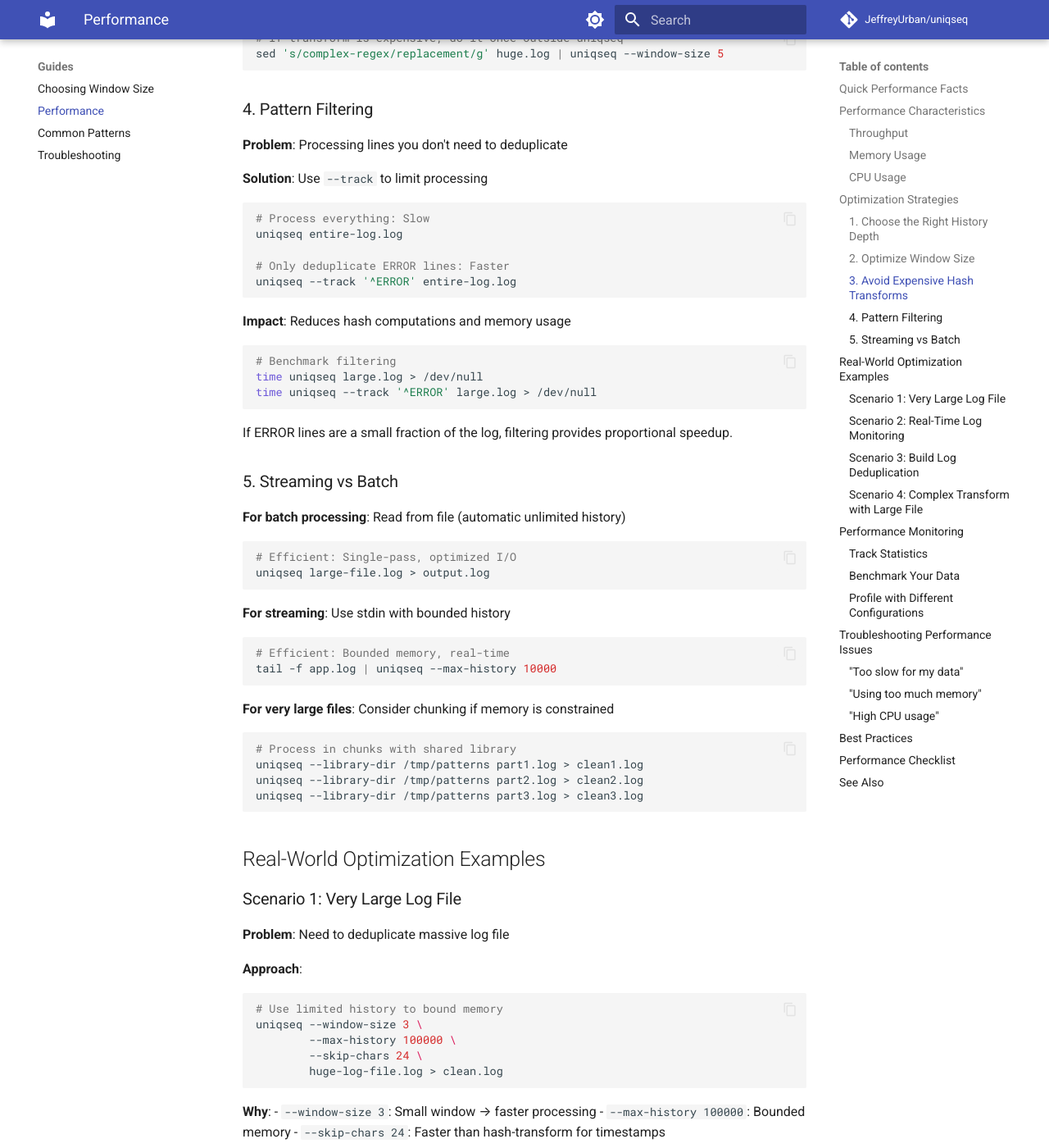
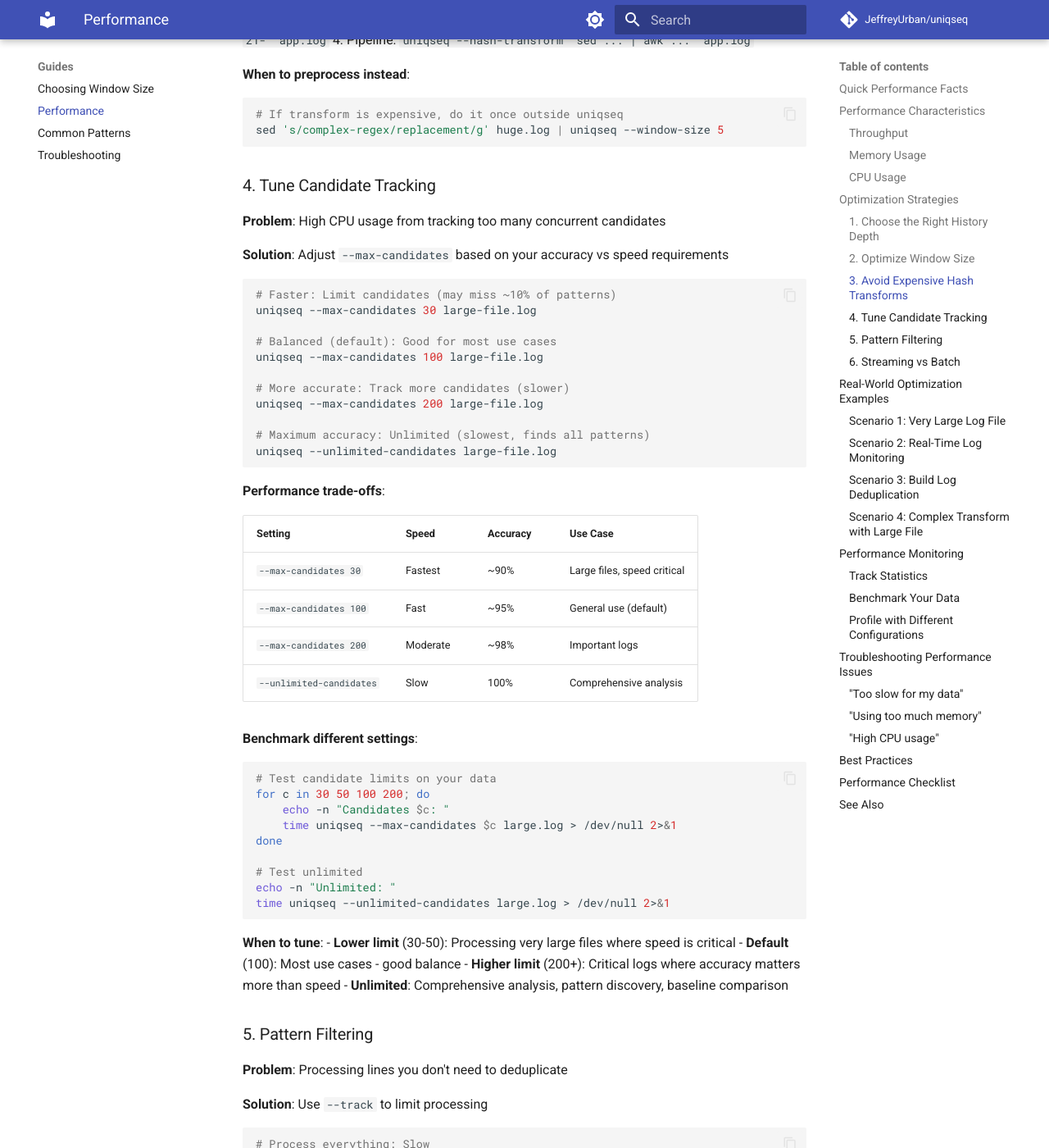
Before and after one commit to JeffreyUrban/uniqseq, an MkDocs documentation site: the page built from docs/guides/performance.md, in a window 1280 px wide and 1400 px high, scrolled down 3891 px. Shown: the whole window at 82% size. Built offline with MkDocs 1.6.1 and Material for MkDocs 9.7.7, drawn with Linux system fonts in a browser that asks for light colours; comment, search, counter and statistics services are not loaded; some of the changed text lies outside the part shown.

Commit message:
docs: Add max_candidates parameter documentation
Add comprehensive documentation for the new --max-candidates/-c and
--unlimited-candidates/-C CLI options across all relevant docs:

- Reference docs: CLI options, API usage, and performance tuning examples
- Performance guide: New "Tune Candidate Tracking" section with trade-offs
- Algorithm docs: Updated complexity analysis and memory usage
- All code examples updated to show candidate tuning

Updated to reflect default of 100 candidates (configurable or unlimited)
and performance trade-offs at different settings.

🤖 Generated with [Claude Code](https://claude.com/claude-code)

Co-Authored-By: Claude <noreply@anthropic.com>

````diff
--- a/docs/guides/performance.md
+++ b/docs/guides/performance.md
@@ -72,14 +72,17 @@ uniqseq --unlimited-history large.log
 **Algorithm complexity**: O(n × w × c)
 - n = number of lines
 - w = window size
-- c = candidates per position (typically 1-2)
+- c = candidates per position (controlled by max_candidates)
 
 **Amortized**: O(n) for most real-world inputs
 
 **CPU-intensive operations** (ordered by typical impact):
 1. **Hashing**: BLAKE2b hashing of window contents (primary cost)
-2. **String comparison**: Exact line matching for candidates
-3. **Hash transform**: External subprocess if enabled (can dominate if used)
+2. **Candidate tracking**: Position checks for active candidates (scales with max_candidates)
+3. **String comparison**: Exact line matching for candidates
+4. **Hash transform**: External subprocess if enabled (can dominate if used)
+
+**Candidate limiting** (default: 100): Limits concurrent candidate tracking for better performance. Lower values improve speed but may miss some patterns.
 
 ## Optimization Strategies
 
@@ -172,7 +175,55 @@ time uniqseq --hash-transform "sed 's/foo/bar/'" test.log > /dev/null  # Heavy
 sed 's/complex-regex/replacement/g' huge.log | uniqseq --window-size 5
 ```
 
-### 4. Pattern Filtering
+### 4. Tune Candidate Tracking
+
+**Problem**: High CPU usage from tracking too many concurrent candidates
+
+**Solution**: Adjust `--max-candidates` based on your accuracy vs speed requirements
+
+```bash
+# Faster: Limit candidates (may miss ~10% of patterns)
+uniqseq --max-candidates 30 large-file.log
+
+# Balanced (default): Good for most use cases
+uniqseq --max-candidates 100 large-file.log
+
+# More accurate: Track more candidates (slower)
+uniqseq --max-candidates 200 large-file.log
+
+# Maximum accuracy: Unlimited (slowest, finds all patterns)
+uniqseq --unlimited-candidates large-file.log
+```
+
+**Performance trade-offs**:
+
+| Setting | Speed | Accuracy | Use Case |
+|---------|-------|----------|----------|
+| `--max-candidates 30` | Fastest | ~90% | Large files, speed critical |
+| `--max-candidates 100` | Fast | ~95% | General use (default) |
+| `--max-candidates 200` | Moderate | ~98% | Important logs |
+| `--unlimited-candidates` | Slow | 100% | Comprehensive analysis |
+
+**Benchmark different settings**:
+```bash
+# Test candidate limits on your data
+for c in 30 50 100 200; do
+    echo -n "Candidates $c: "
+    time uniqseq --max-candidates $c large.log > /dev/null 2>&1
+done
+
+# Test unlimited
+echo -n "Unlimited: "
+time uniqseq --unlimited-candidates large.log > /dev/null 2>&1
+```
+
+**When to tune**:
+- **Lower limit** (30-50): Processing very large files where speed is critical
+- **Default** (100): Most use cases - good balance
+- **Higher limit** (200+): Critical logs where accuracy matters more than speed
+- **Unlimited**: Comprehensive analysis, pattern discovery, baseline comparison
+
+### 5. Pattern Filtering
 
 **Problem**: Processing lines you don't need to deduplicate
 
@@ -196,7 +247,7 @@ time uniqseq --track '^ERROR' large.log > /dev/null
 
 If ERROR lines are a small fraction of the log, filtering provides proportional speedup.
 
-### 5. Streaming vs Batch
+### 6. Streaming vs Batch
 
 **For batch processing**: Read from file (automatic unlimited history)
 
@@ -229,9 +280,10 @@ uniqseq --library-dir /tmp/patterns part3.log > clean3.log
 
 **Approach**:
 ```bash
-# Use limited history to bound memory
+# Use limited history and candidates to bound memory and CPU
 uniqseq --window-size 3 \
         --max-history 100000 \
+        --max-candidates 50 \
         --skip-chars 24 \
         huge-log-file.log > clean.log
 ```
@@ -239,6 +291,7 @@ uniqseq --window-size 3 \
 **Why**:
 - `--window-size 3`: Small window → faster processing
 - `--max-history 100000`: Bounded memory
+- `--max-candidates 50`: Faster candidate tracking, good accuracy
 - `--skip-chars 24`: Faster than hash-transform for timestamps
 
 **Characteristics**:
@@ -450,13 +503,17 @@ Use `--stats-format json` to see actual `unique_sequences_tracked` count.
 
 **Diagnosis**:
 1. Large window size → more string comparisons
-2. Hash transform → subprocess overhead
-3. Many unique patterns → more candidate evaluation
+2. Too many candidates → excessive position checking
+3. Hash transform → subprocess overhead
+4. Many unique patterns → more candidate evaluation
 
 **Solutions**:
 ```bash
 # Reduce window size
 uniqseq --window-size 3 app.log  # Instead of 50
+
+# Limit candidate tracking (biggest CPU impact)
+uniqseq --max-candidates 30 app.log  # Instead of 100
 
 # Remove expensive transforms
 uniqseq --skip-chars 20 app.log  # Instead of --hash-transform
@@ -465,15 +522,25 @@ uniqseq --skip-chars 20 app.log  # Instead of --hash-transform
 uniqseq --track '^ERROR' app.log  # Only process ERROR lines
 ```
 
+**Test candidate limit impact**:
+```bash
+# Measure speedup from limiting candidates
+time uniqseq app.log > /dev/null  # Baseline (100 candidates)
+time uniqseq --max-candidates 30 app.log > /dev/null  # Faster
+```
+
+Typically, reducing from 100 to 30 candidates provides 2-3x speedup with ~10% accuracy trade-off.
+
 ## Best Practices
 
 1. **Start simple**: Use defaults first, optimize only if needed
 2. **Measure first**: Benchmark before optimizing
 3. **Right-size window**: Use smallest window that works
-4. **Avoid transforms**: Use skip-chars when possible
-5. **Bounded history**: Use limited history for streaming
-6. **Filter early**: Use `--track` to reduce processing
-7. **Preprocess once**: Don't repeat expensive transforms per line
+4. **Tune candidates**: Lower `--max-candidates` for speed, higher for accuracy
+5. **Avoid transforms**: Use skip-chars when possible
+6. **Bounded history**: Use limited history for streaming
+7. **Filter early**: Use `--track` to reduce processing
+8. **Preprocess once**: Don't repeat expensive transforms per line
 
 ## Performance Checklist
 
@@ -481,6 +548,7 @@ Before processing large files:
 
 - [ ] Tested on sample to verify configuration
 - [ ] Window size is appropriate (not larger than needed)
+- [ ] Candidate limit tuned (lower for speed, higher for accuracy)
 - [ ] Using skip-chars instead of hash-transform if possible
 - [ ] History depth is appropriate (bounded for streams, unlimited for files)
 - [ ] Using pattern filtering if only some lines need deduplication
````
Also changed, not shown: docs/about/algorithm.md (+4 -1 lines), docs/reference/cli.md (+37 -0 lines), docs/reference/library.md (+9 -7 lines), docs/reference/uniqseq.md (+28 -0 lines), 1 other file.
